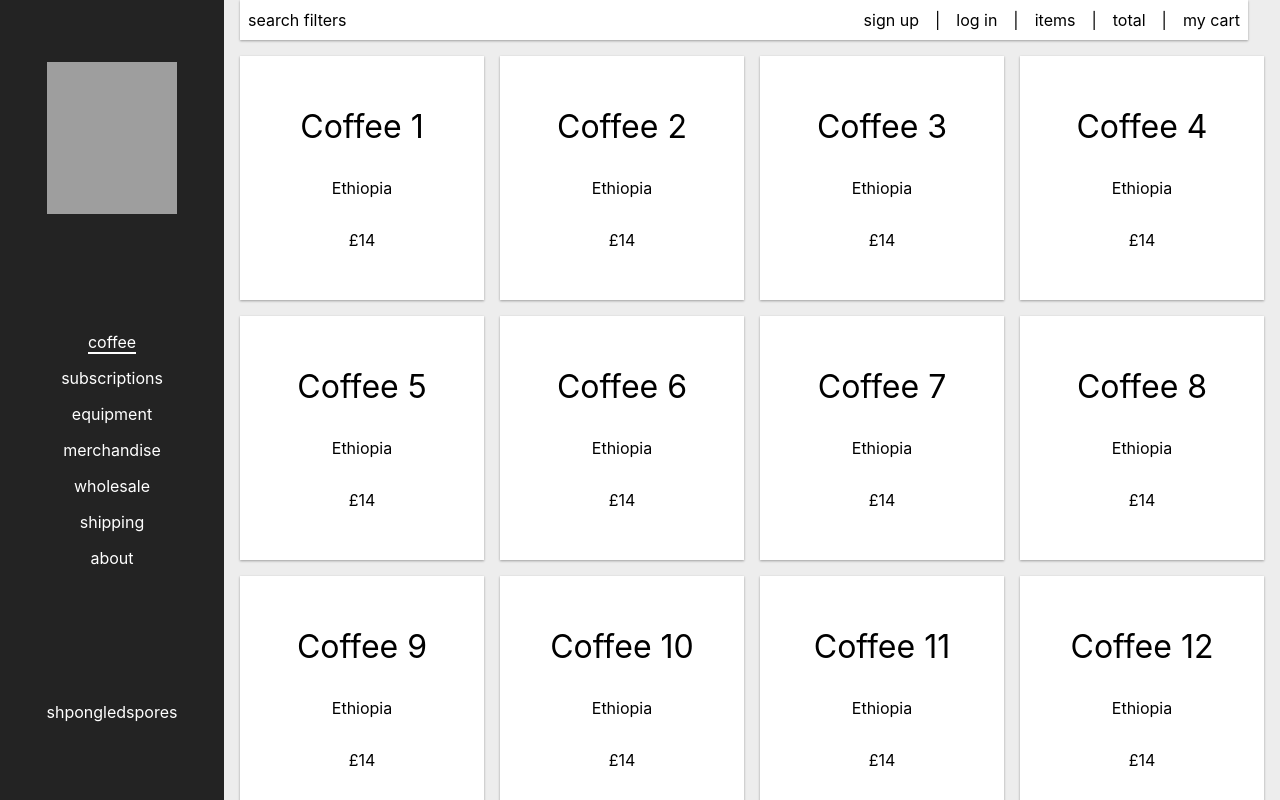
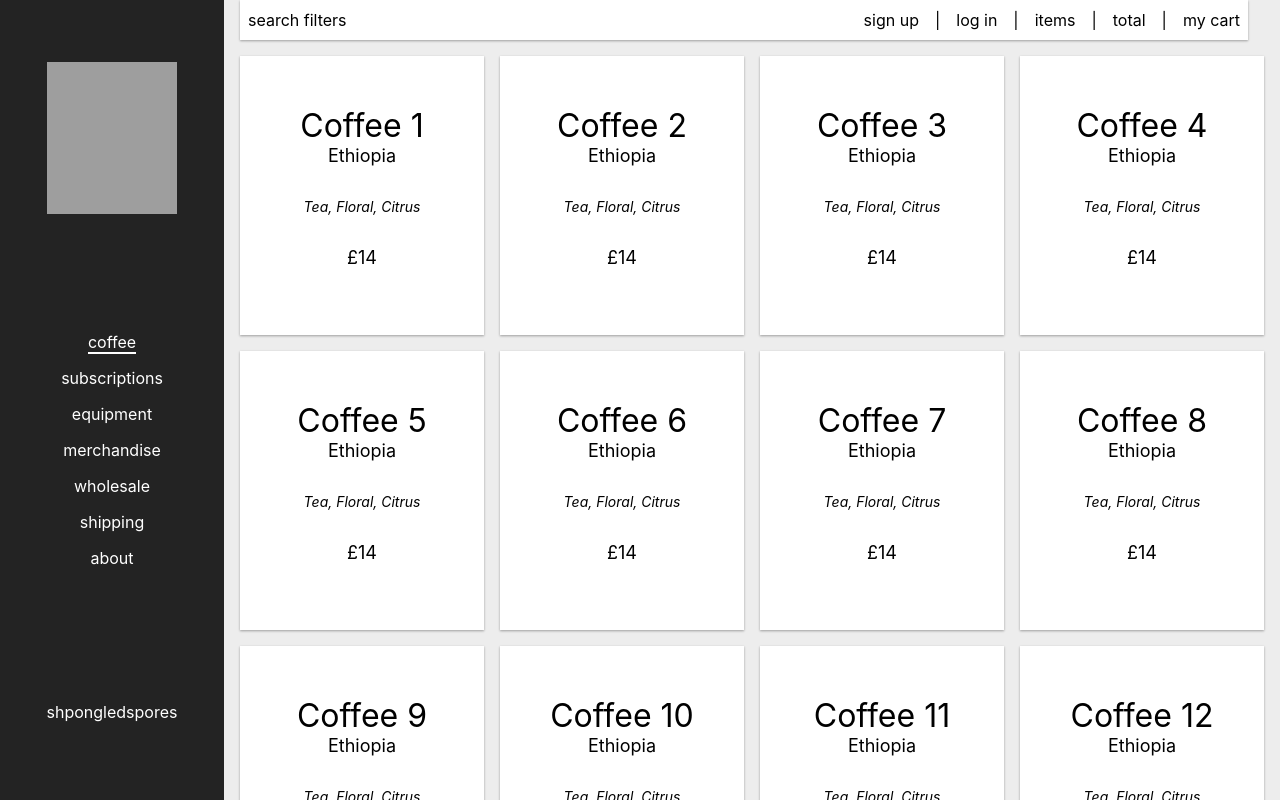
Before and after one commit to hjfcook/octopus_coffee_frontend, a React (Create React App) app: page / in a window 1280 px wide. Built offline with nearby package versions, Linux system fonts and the light colour scheme; grey boxes are pictures that could not be loaded.

Commit message:
product buttons etc

```diff
--- /dev/null
+++ b/src/Components/CoffeeSlot/CoffeeSlot.js
@@ -0,0 +1,41 @@
+import styles from './CoffeeSlot.module.css';
+import {useState} from 'react';
+
+function CoffeeSlot(props) {
+  const [hovered, setHovered] = useState(false);
+
+  const hoverHandler = () => {
+    setHovered(!hovered);
+  }
+
+  return (
+    <div
+      className={styles.coffeeSlot + ` ${hovered ? styles.slotHovered : ''}`}
+      onMouseEnter={hoverHandler}
+      onMouseLeave={hoverHandler}
+    >
+      <div className={styles.coffeeInfo + ` ${hovered ? styles.infoHovered : ''}`}>
+        <div>
+          <div className={styles.coffeeName}>
+            {props.name}
+          </div>
+          <div className={styles.coffeeOrigin}>
+            {props.origin}
+          </div>
+        </div>
+        <div className={styles.coffeeDescriptors}>
+          {props.descriptors}
+        </div>
+        <div className={styles.coffeePrice}>
+          {props.price}
+        </div>
+        <div className={hovered ? styles.buttonDivHover : styles.buttonDiv}>
+          <button>more info</button>
+          <button className={styles.toCart}>add to cart</button>
+        </div>
+      </div>
+    </div>
+  )
+}
+
+export default CoffeeSlot;
--- /dev/null
+++ b/src/Components/CoffeeSlot/CoffeeSlot.module.css
@@ -0,0 +1,95 @@
+.coffeeSlot {
+  /* border: 1px solid white; */
+  width: 100%;
+  height: 100%;
+  /* background-color: rgb(127,127,127); */
+  background-color: white;
+  /* background-image: url('https://source.unsplash.com/PX1IrPsimHE');
+  background-size: cover; */
+  /* box-shadow: rgba(50, 50, 93, 0.25) 0px 2px 5px -1px, rgba(0, 0, 0, 0.3) 0px 1px 3px -1px; */
+  box-shadow: rgba(0, 0, 0, 0.12) 0px 1px 3px, rgba(0, 0, 0, 0.24) 0px 1px 2px;
+  position: relative;
+  display: flex;
+  justify-content: center;
+}
+
+.coffeeSlot::before {
+  content: '';
+  display: block;
+  padding-top: 100%;
+}
+
+.coffeeInfo {
+  /* position: absolute; */
+  /* top: 0; */
+  display: flex;
+  flex-direction: column;
+  justify-content: center;
+  gap: 2rem;
+
+  margin-top: 50px;
+  transition-duration: 1s;
+}
+
+.coffeeName {
+  font-size: 32px;
+}
+
+.coffeeOrigin {
+  font-size: 18px;
+}
+
+.coffeeDescriptors {
+  font-size: 14px;
+  font-style: italic;
+}
+
+.coffeePrice {
+  font-size: 18px;
+}
+
+.buttonDiv {
+  opacity: 0;
+  transition-duration: 0.2s;
+}
+
+.buttonDivHover {
+  opacity: 100;
+  transition-duration: 0.2s;
+}
+
+.infoHovered {
+  margin-top: 0;
+  gap: 1.5rem;
+}
+
+.slotHovered {
+  background-image: url('https://source.unsplash.com/PX1IrPsimHE');
+  background-size: cover;
+  color: white;
+}
+
+button {
+  width: 5rem;
+  height: 1.7rem;
+  border: none;
+  border-radius: 2px;
+  background-color: white;
+  margin-top: 0.5rem;
+  margin-left: 0.5rem;
+  margin-right: 0.5rem;
+  border: 1px solid black;
+}
+
+.toCart{
+  background-color: #02a3c0;
+  color: white;
+}
+
+button:hover {
+  transform: scale(1.1);
+}
+
+button:active {
+  transform: scale(1);
+}
--- a/src/Pages/Coffee/Coffee.js
+++ b/src/Pages/Coffee/Coffee.js
@@ -1,17 +1,17 @@
 import styles from './Coffee.module.css'
 import Header from '../../Components/Header/Header.js'
+import CoffeeSlot from '../../Components/CoffeeSlot/CoffeeSlot.js'
 
 function CoffeePage() {
   const coffeeList = [];
   for (let i = 0; i < 15; i++) {
     coffeeList.push(
-      <div className={styles.coffeeSlot}>
-        <div className={styles.coffeeInfo}>
-          <div className={styles.coffeeName}>Coffee {i+1}</div>
-          <div>Ethiopia</div>
-          <div>£14</div>
-        </div>
-      </div>
+      <CoffeeSlot
+        name={`Coffee ${i+1}`}
+        origin='Ethiopia'
+        descriptors='Tea, Floral, Citrus'
+        price='£14'
+      />
     );
   }
 
--- a/src/Pages/Coffee/Coffee.module.css
+++ b/src/Pages/Coffee/Coffee.module.css
@@ -5,37 +5,3 @@
   grid-template-columns: 1fr 1fr 1fr 1fr;
   gap: 1rem;
 }
-
-.coffeeSlot {
-  /* border: 1px solid white; */
-  width: 100%;
-  height: 100%;
-  /* background-color: rgb(127,127,127); */
-  background-color: white;
-  /* background-image: url('https://source.unsplash.com/PX1IrPsimHE');
-  background-size: cover; */
-  /* box-shadow: rgba(50, 50, 93, 0.25) 0px 2px 5px -1px, rgba(0, 0, 0, 0.3) 0px 1px 3px -1px; */
-  box-shadow: rgba(0, 0, 0, 0.12) 0px 1px 3px, rgba(0, 0, 0, 0.24) 0px 1px 2px;
-  position: relative;
-  display: flex;
-  justify-content: center;
-}
-
-.coffeeSlot::before {
-  content: '';
-  display: block;
-  padding-top: 100%;
-}
-
-.coffeeInfo {
-  /* position: absolute; */
-  /* top: 0; */
-  display: flex;
-  flex-direction: column;
-  justify-content: center;
-  gap: 2rem;
-}
-
-.coffeeName {
-  font-size: 32px;
-}
```
